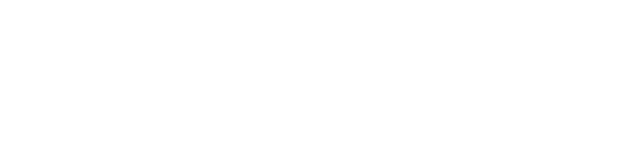
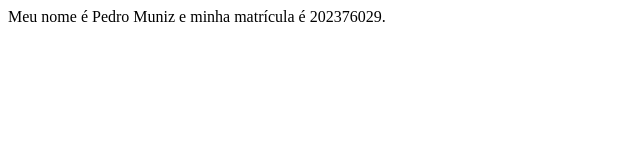
Before and after one commit to ufjf-dcc202/ufjf-dcc202-2023-3-a-atv2-PedroMuniz10, a plain HTML site: page index.html in a window 1280 px wide. Shown: the whole page, without its empty margins (0-640 px from the left). Drawn offline with Linux system fonts and the light colour scheme.

Commit message:
Adiciona couteudo inicial

```diff
--- a/index.html
+++ b/index.html
@@ -6,6 +6,6 @@
     <title>Document</title>
 </head>
 <body>
-
+    Meu nome é Pedro Muniz e minha matrícula é 202376029.
 </body>
 </html>
```
